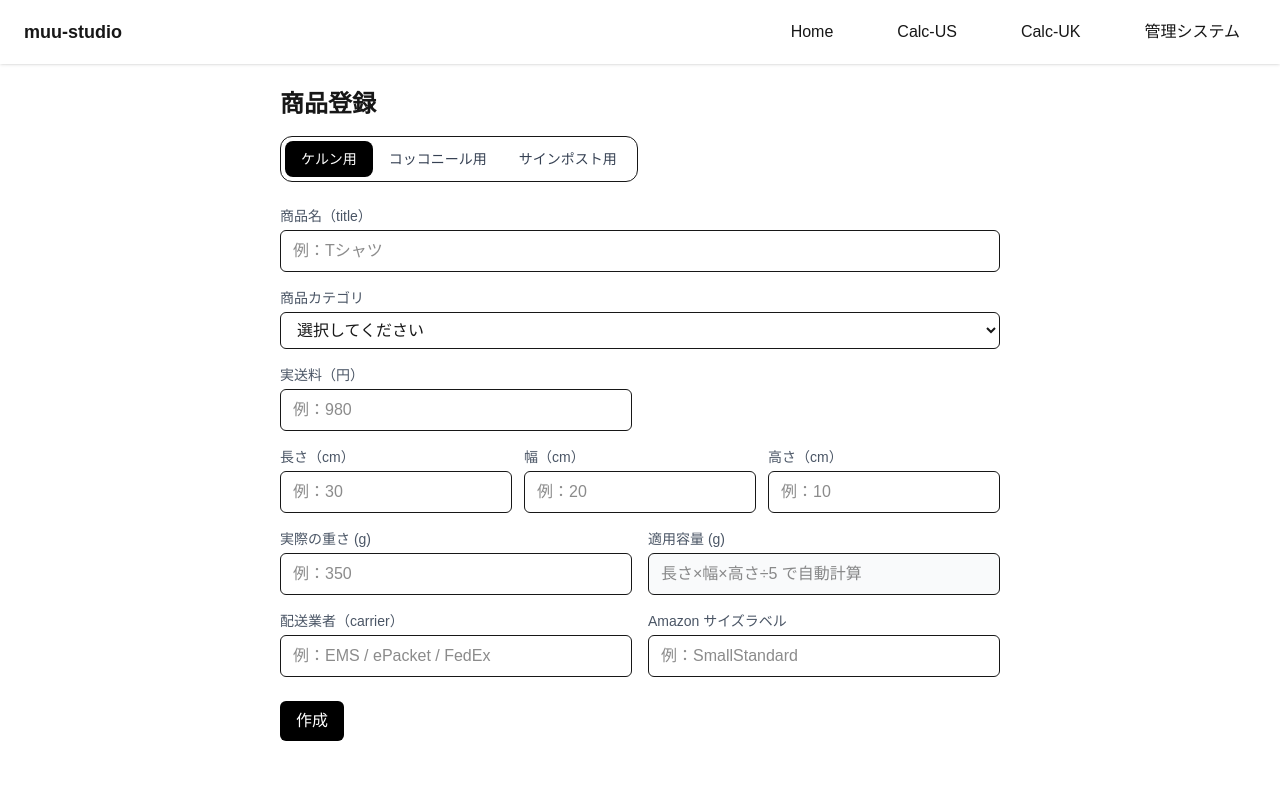
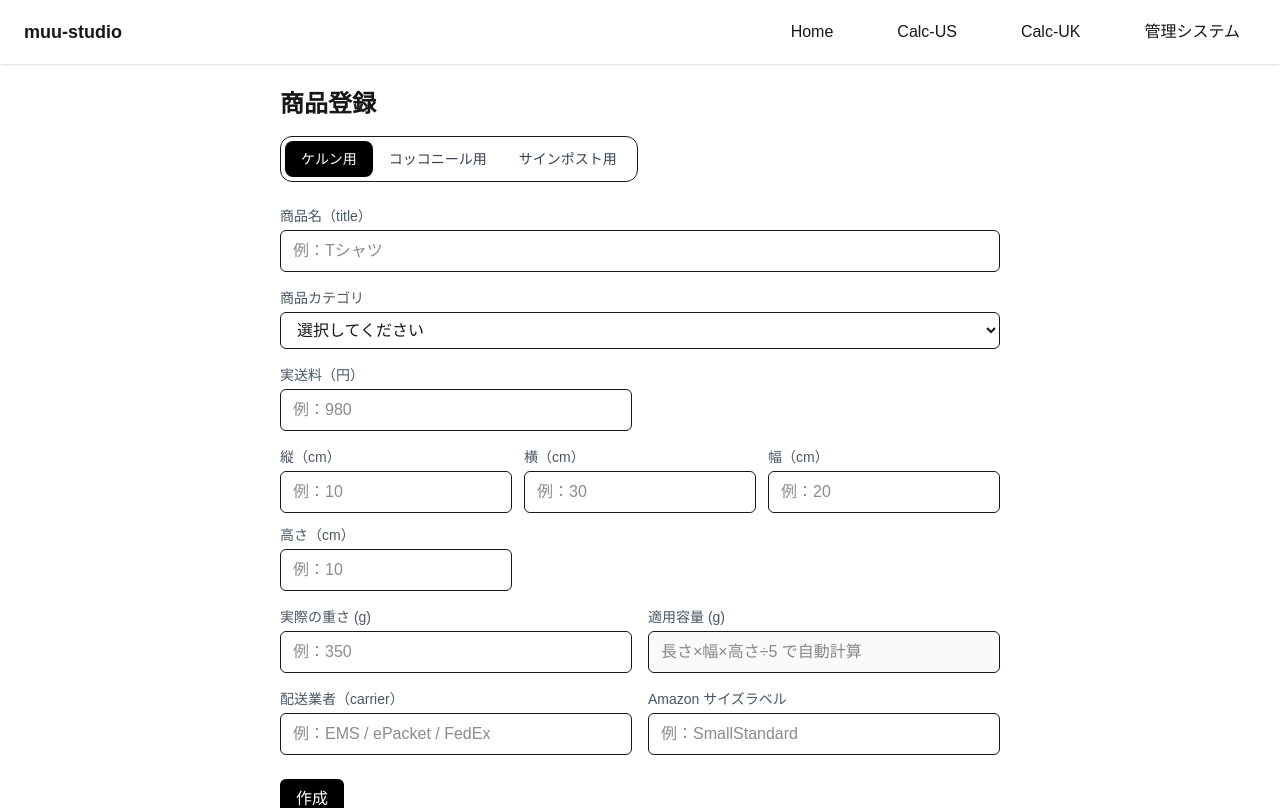
Before and after one commit to muu-ima/shipping-manager, a Next.js app: page /products/new in a window 1280 px wide. Shown: the top 808 px of the page. Built offline with nearby package versions, Linux system fonts and the light colour scheme.

Commit message:
項目名修正

```diff
--- a/src/app/products/ProductsPageClient.tsx
+++ b/src/app/products/ProductsPageClient.tsx
@@ -193,9 +193,9 @@ export default function ProductsPage() {
                 <th className="py-2 px-3">ID</th>
                 <th className="py-2 px-3">商品名</th>
                 <th className="py-2 px-3 text-right">送料 (円)</th>
-                <th className="py-2 px-3 text-right">長さ (cm)</th>
+                <th className="py-2 px-3 text-right">縦 (cm)</th>
+                <th className="py-2 px-3 text-right">横 (cm)</th>
                 <th className="py-2 px-3 text-right">幅 (cm)</th>
-                <th className="py-2 px-3 text-right">高さ (cm)</th>
                 <th className="py-2 px-3 text-right">実重量 (g)</th>
                 <th className="py-2 px-3 text-right">適用容量 (g)</th>
                 <th className="py-2 px-3">配送業者</th>
--- a/src/components/ProductForm.tsx
+++ b/src/components/ProductForm.tsx
@@ -269,8 +269,18 @@ export default function ProductForm({
 
 
                 <div className="grid grid-cols-3 gap-3 sm:col-span-2">
+                               <label className="flex flex-col gap-1">
+                        <span className="text-sm text-gray-600">縦（cm）</span>
+                        <input
+                            className="rounded-md border px-3 py-2"
+                            inputMode="decimal"
+                            value={form.height_cm}
+                            onChange={onNumberChange('height_cm')}
+                            placeholder="例：10"
+                        />
+                    </label>
                     <label className="flex flex-col gap-1">
-                        <span className="text-sm text-gray-600">長さ（cm）</span>
+                        <span className="text-sm text-gray-600">横（cm）</span>
                         <input
                             className="rounded-md border px-3 py-2"
                             inputMode="decimal"
```
